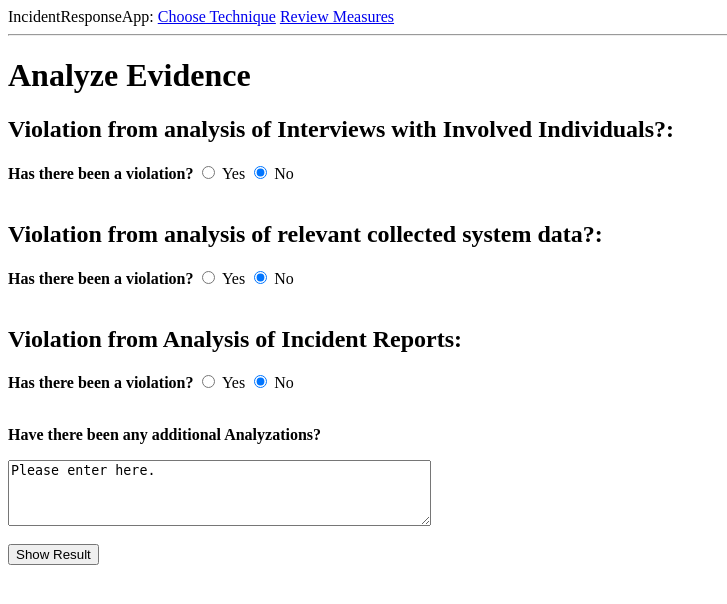
After one commit to FFally/incidentwebapp, a Flask app: page /analyze in a window 1280 px wide. The commit adds this page. Shown: the top 604 px of the page, without its empty margins (0-727 px from the left). Run offline with Flask 2, Linux system fonts and the light colour scheme; parts of the project's set-up code (start-up, migrations or seed data) failed here and were passed over.

Commit message:
FIRST ITERATION OF "WHOLE PROCESS" FINISHED

```diff
--- /dev/null
+++ b/app/evidence_api.py
@@ -0,0 +1,24 @@
+
+
+
+
+# relevant evidence question
+evidencelist = ["Violation from analysis of Interviews with Involved Individuals?", "Violation from analysis of relevant collected system data?","Violation from Analysis of Incident Reports"]
+
+
+# get all evidence questions
+
+def getall_evidences():
+    resultlist = []
+    a = 0
+    for ev in evidencelist:
+         a += 1
+         evidence_obj = {}
+         evidence_obj["id"] = "ev" + str(a)
+         evidence_obj["question"] = ev
+         resultlist.append(evidence_obj)
+    return resultlist
+
+
+# test
+print (getall_evidences())
--- a/app/routes.py
+++ b/app/routes.py
@@ -1,5 +1,5 @@
 from flask import render_template, request
-from app import app, measures_api,mitre_api
+from app import app, measures_api, mitre_api, evidence_api
 
 
 @app.route('/')
@@ -38,7 +38,42 @@ def get_userinput():
         answer = {}
         check = measurelist[i]["topic"]
         answer["topic"] = measurelist[i]["topic"]
+        answer["title"] = measurelist[i]["title"]
+        answer["description"] = measurelist[i]["description"]
         answer["applied"] = request.form[check]
         policylist.append(answer)
 
-    return render_template('result.html', title='result', policylist = policylist)
+    addmeas = request.form["addmeas"]
+    #Results:
+    for pol in policylist:
+        if pol["applied"] == "FALSE":
+            return render_template('policylack.html', title='Policy Lack', policylist = policylist, addmeas = addmeas)
+        else:
+            return render_template('result.html', title='result', policylist = policylist, addmeas = addmeas)
+
+
+@app.route('/analyze')
+def get_evidence():
+    global evidencelist
+    evidencelist = evidence_api.getall_evidences()
+    return render_template('evidence.html', title='Analyze Evidence', evidencelist = evidencelist)
+
+
+@app.route('/analyze', methods=['POST'])
+def get_evidenceinput():
+    answerlist = []
+    for i in range(len(evidencelist)):
+        answer = {}
+        answer["id"] = evidencelist[i]["id"]
+        answer["question"] = evidencelist[i]["question"]
+        answer["applied"] = request.form[evidencelist[i]["id"]]
+        answerlist.append(answer)
+
+    ownmeas = request.form["addanalyzation"]
+
+    #Results
+    for ans in answerlist:
+        if ans["applied"] == "FALSE":
+            return render_template('positive.html', title='Policy applied', answerlist = answerlist, ownmeas = ownmeas)
+        else:
+            return render_template('negative.html', title='Policy Violation', answerlist = answerlist, ownmeas = ownmeas)
--- a/app/templates/base.html
+++ b/app/templates/base.html
@@ -1,4 +1,5 @@
 <html>
+
 <head>
   {% if title %}
   <title>{{ title }} - IncidentResponseApp</title>
@@ -6,9 +7,11 @@
   <title>Welcome to IncidentResponseApp</title>
   {% endif %}
 </head>
+
 <body>
   <div>IncidentResponseApp: <a href="/technique">Choose Technique</a> <a href="/reviewmeas">Review Measures</a> </div>
   <hr>
   {% block content %}{% endblock %}
 </body>
+
 </html>
--- /dev/null
+++ b/app/templates/evidence.html
@@ -0,0 +1,25 @@
+{% extends "base.html" %}
+
+{% block content %}
+<h1>Analyze Evidence</h1>
+{% for evidence in evidencelist %}
+<div>
+    <h2>{{ evidence.question }}:</h2>
+</div>
+<div class="form">
+    <form method="POST" action="/analyze">
+        <label class="container"><b>Has there been a violation?</b>
+            <input type="radio" name="{{evidence.id}}" value="TRUE"> Yes
+            <input type="radio" name="{{evidence.id}}" value="FALSE" checked> No
+        </label>
+        <br><br>
+        {% endfor %}
+        <p><b>Have there been any additional Analyzations?</b></p>
+        <textarea id="ownanalyzation" name="addanalyzation" rows="4" cols="50">Please enter here.</textarea>
+        <br><br>
+        <button type="submit" class="btn btn-success">Show Result</button>
+    </form>
+</div>
+<br>
+
+{% endblock %}
--- /dev/null
+++ b/app/templates/negative.html
@@ -0,0 +1,5 @@
+{% extends "base.html" %}
+
+{% block content %}
+<h2>Incident caused by policy violation</h2>
+{% endblock %}
--- /dev/null
+++ b/app/templates/positive.html
@@ -0,0 +1,5 @@
+{% extends "base.html" %}
+
+{% block content %}
+<h2>Incident in spite of policy being applied</h2>
+{% endblock %}
--- a/app/templates/result.html
+++ b/app/templates/result.html
@@ -1,7 +1,6 @@
 {% extends "base.html" %}
 
 {% block content %}
-    {% for policy in policylist %}
-    <div><p>{{ policy.topic }}: <b>{{ policy.applied }}</b></p></div>
-    {% endfor %}
+<h2>Coverage by Policy</h2>
 {% endblock %}
+<a href="/analyze">Analyse Evidence</a>
```
Also changed, not shown: app/templates/policylack.html (added, +16 -0 lines), app/templates/review_meas.html (+11 -4 lines), app/templates/technique.html (+6 -4 lines). Lines whose indentation alone changed are shown as unchanged.
